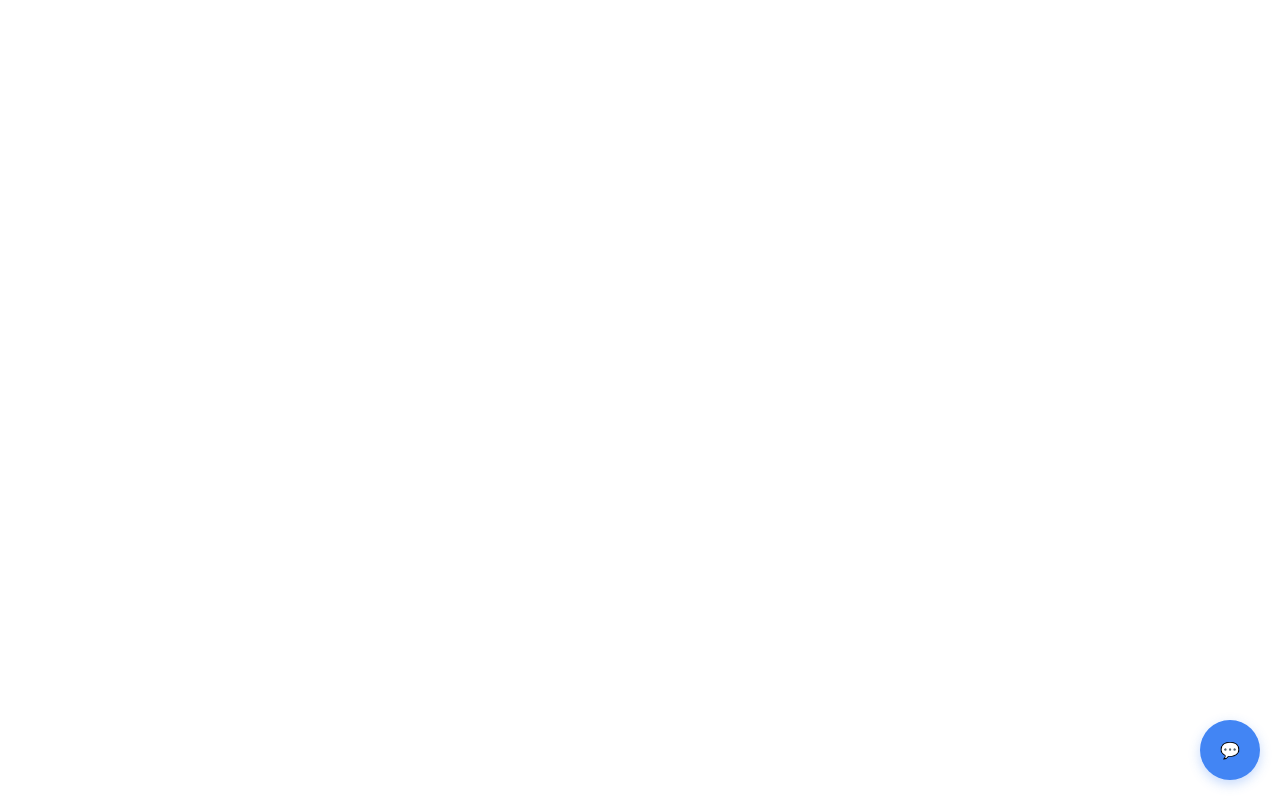
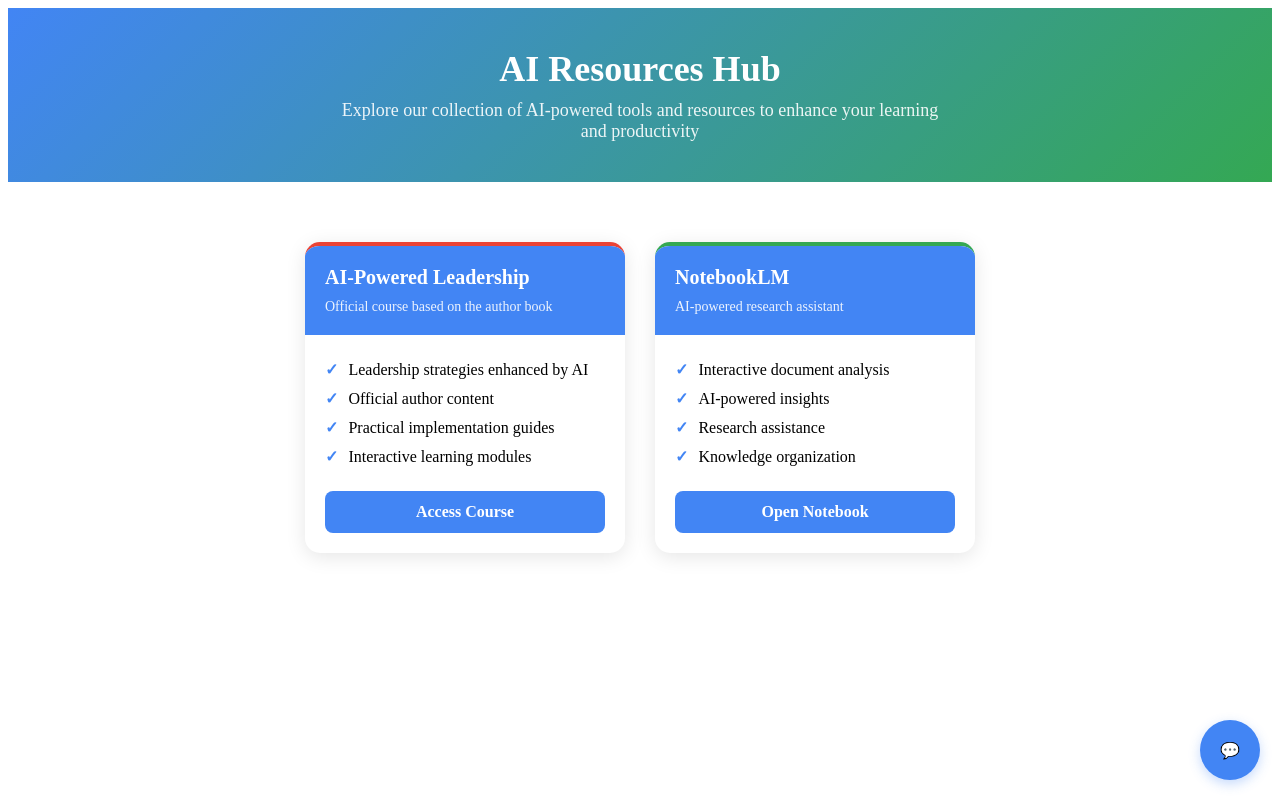
Before and after one commit to aimtyaem/GenAI4Leaders, a plain HTML site: page chatbot.html in a window 1280 px wide. Drawn offline with Linux system fonts and the light colour scheme.

Commit message:
Update chatbot.html
Updated

```diff
--- a/chatbot.html
+++ b/chatbot.html
@@ -3,8 +3,105 @@
 <head>
     <meta charset="UTF-8">
     <meta name="viewport" content="width=device-width, initial-scale=1.0">
-    <title>Chatbot Widget</title>
+    <title>AI Resources Hub</title>
     <style>
+        /* Chatbot Cards Section */
+        .cards-container {
+            max-width: 1200px;
+            margin: 0 auto;
+            padding: 40px 20px;
+            display: flex;
+            flex-wrap: wrap;
+            gap: 30px;
+            justify-content: center;
+        }
+
+        .card {
+            background: white;
+            border-radius: 15px;
+            box-shadow: 0 4px 20px rgba(0,0,0,0.1);
+            width: 320px;
+            overflow: hidden;
+            transition: transform 0.3s ease, box-shadow 0.3s ease;
+            display: flex;
+            flex-direction: column;
+        }
+
+        .card:hover {
+            transform: translateY(-5px);
+            box-shadow: 0 8px 25px rgba(0,0,0,0.15);
+        }
+
+        .card-header {
+            padding: 20px;
+            background: #4285f4;
+            color: white;
+        }
+
+        .card-title {
+            font-size: 20px;
+            font-weight: 600;
+            margin: 0 0 10px 0;
+        }
+
+        .card-description {
+            font-size: 14px;
+            opacity: 0.9;
+            margin: 0;
+        }
+
+        .card-body {
+            padding: 20px;
+            flex-grow: 1;
+            display: flex;
+            flex-direction: column;
+        }
+
+        .card-features {
+            list-style-type: none;
+            padding: 0;
+            margin: 0 0 20px 0;
+        }
+
+        .card-features li {
+            padding: 5px 0;
+            display: flex;
+            align-items: center;
+        }
+
+        .card-features li:before {
+            content: "✓";
+            color: #4285f4;
+            font-weight: bold;
+            margin-right: 10px;
+        }
+
+        .card-button {
+            display: block;
+            text-align: center;
+            background: #4285f4;
+            color: white;
+            padding: 12px 20px;
+            border-radius: 8px;
+            text-decoration: none;
+            font-weight: 600;
+            margin-top: auto;
+            transition: background 0.3s ease;
+        }
+
+        .card-button:hover {
+            background: #3367d6;
+        }
+
+        .card-notebook {
+            border-top: 4px solid #34a853;
+        }
+
+        .card-leadership {
+            border-top: 4px solid #ea4335;
+        }
+
+        /* Existing Chatbot Styles */
         .chatbot-container {
             position: fixed;
             bottom: 20px;
@@ -122,9 +219,71 @@
         .hidden {
             display: none;
         }
+
+        /* Page Header */
+        .page-header {
+            text-align: center;
+            padding: 40px 20px;
+            background: linear-gradient(135deg, #4285f4, #34a853);
+            color: white;
+            margin-bottom: 20px;
+        }
+
+        .page-title {
+            font-size: 36px;
+            margin: 0 0 10px 0;
+        }
+
+        .page-subtitle {
+            font-size: 18px;
+            opacity: 0.9;
+            max-width: 600px;
+            margin: 0 auto;
+        }
     </style>
 </head>
 <body>
+    <!-- Page Header -->
+    <div class="page-header">
+        <h1 class="page-title">AI Resources Hub</h1>
+        <p class="page-subtitle">Explore our collection of AI-powered tools and resources to enhance your learning and productivity</p>
+    </div>
+
+    <!-- Chatbot Cards Section -->
+    <div class="cards-container">
+        <div class="card card-leadership">
+            <div class="card-header">
+                <h2 class="card-title">AI-Powered Leadership</h2>
+                <p class="card-description">Official course based on the author book</p>
+            </div>
+            <div class="card-body">
+                <ul class="card-features">
+                    <li>Leadership strategies enhanced by AI</li>
+                    <li>Official author content</li>
+                    <li>Practical implementation guides</li>
+                    <li>Interactive learning modules</li>
+                </ul>
+                <a href="https://chatgpt.com/g/g-p-690c43a5062881919bed049416c16517-ai-powered-leadership/project" class="card-button" target="_blank">Access Course</a>
+            </div>
+        </div>
+
+        <div class="card card-notebook">
+            <div class="card-header">
+                <h2 class="card-title">NotebookLM</h2>
+                <p class="card-description">AI-powered research assistant</p>
+            </div>
+            <div class="card-body">
+                <ul class="card-features">
+                    <li>Interactive document analysis</li>
+                    <li>AI-powered insights</li>
+                    <li>Research assistance</li>
+                    <li>Knowledge organization</li>
+                </ul>
+                <a href="https://notebooklm.google.com/notebook/4353c083-1b86-46f6-83e5-8205d599ff2e" class="card-button" target="_blank">Open Notebook</a>
+            </div>
+        </div>
+    </div>
+
     <!-- Chatbot Toggle Button -->
     <div class="chatbot-toggle" id="chatbotToggle">
         💬
@@ -139,6 +298,9 @@
         <div class="chatbot-messages" id="chatbotMessages">
             <div class="message bot-message">
                 Hello! I'm your AI assistant. How can I help you today?
+            </div>
+            <div class="message bot-message">
+                You can ask me about the AI resources available on this page or anything else you'd like to know.
             </div>
         </div>
         <div class="chatbot-input">
@@ -176,9 +338,19 @@
             addMessage(message, 'user');
             userInput.value = '';
 
-            // Simulate bot response (replace with actual API call)
+            // Generate bot response
             setTimeout(() => {
-                addMessage("I am a demonstration chatbot. Iam connected to the AI-powered leadership course, which is an official author book.", 'bot');
+                let response = "I am a demonstration chatbot. I can help you learn more about the AI resources available on this page.";
+
+                if (message.toLowerCase().includes('leadership') || message.toLowerCase().includes('course')) {
+                    response = "The AI-Powered Leadership course is based on the official author book. It provides leadership strategies enhanced by AI. You can access it by clicking the 'Access Course' card above.";
+                } else if (message.toLowerCase().includes('notebook') || message.toLowerCase().includes('research')) {
+                    response = "NotebookLM is an AI-powered research assistant that helps with document analysis and knowledge organization. You can open it by clicking the 'Open Notebook' card above.";
+                } else if (message.toLowerCase().includes('help') || message.toLowerCase().includes('what')) {
+                    response = "This page offers two main AI resources: 1) AI-Powered Leadership course, and 2) NotebookLM research assistant. You can click on the cards to access these resources or ask me specific questions about them.";
+                }
+
+                addMessage(response, 'bot');
             }, 1000);
         }
 
@@ -198,24 +370,6 @@
                 sendMessage();
             }
         });
-
-        // Example of how you would integrate with an API (when available)
-        async function sendToNotebookLM(message) {
-            // This is a placeholder for when NotebookLM provides an API
-            /*
-            const response = await fetch('https://notebooklm.google.com/notebook/4353c083-1b86-46f6-83e5-8205d599ff2e', {
-                method: 'POST',
-                headers: {
-                    'Content-Type': 'application/json',
-                },
-                body: JSON.stringify({
-                    message: message,
-                    notebookId: 'your-notebook-id'
-                })
-            });
-            return await response.json();
-            */
-        }
     </script>
 </body>
 </html>
```
